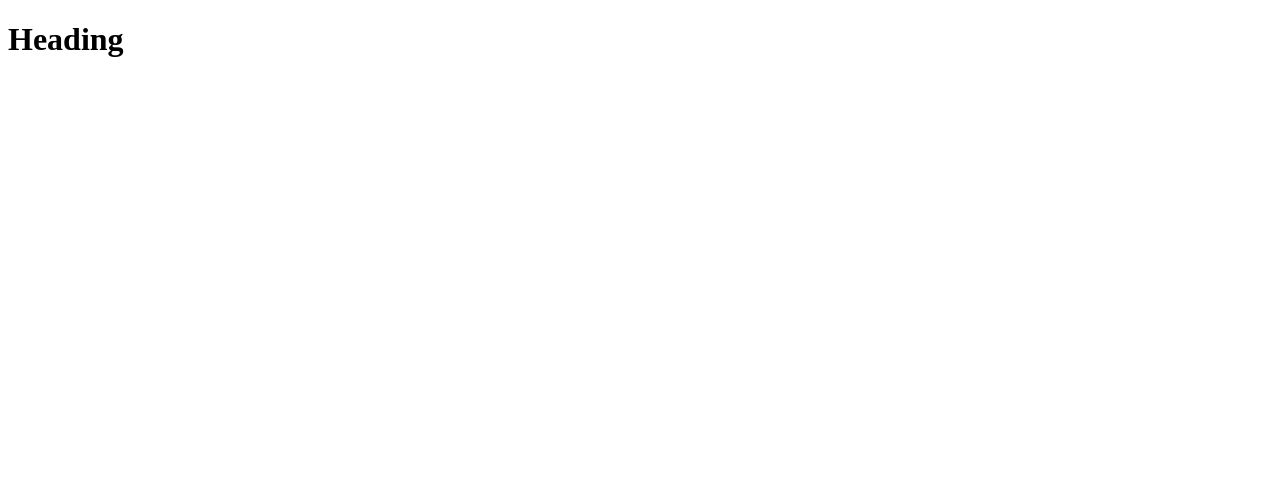
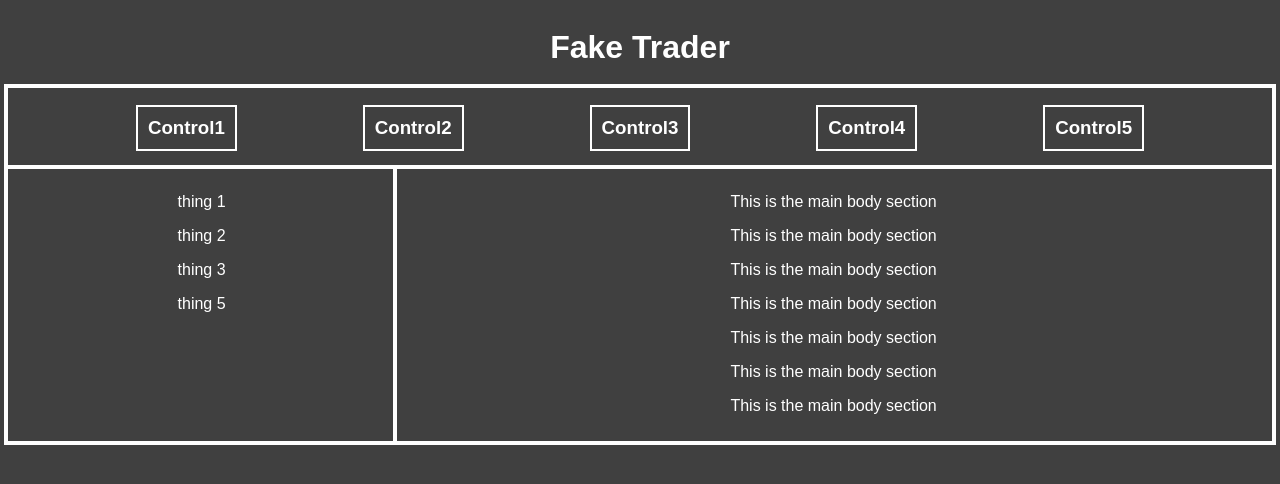
Before and after one commit to Toitle419/FakeTrader, a plain HTML site: page index.html in a window 1280 px wide. Drawn offline with Linux system fonts and the light colour scheme.

Commit message:
Added main sections

```diff
--- a/index.css
+++ b/index.css
@@ -0,0 +1,42 @@
+body {
+    display: flex;
+    flex-direction: column;
+    text-align: center;
+    font-family: Arial, Helvetica, sans-serif;
+    background-color: #404040;
+    color: white;
+}
+.controls {
+    display: flex;
+    justify-content: space-evenly;
+    outline: 2px solid white;
+    padding: 0;
+}
+.controls h3 {
+    outline: 2px solid white;
+    padding: 10px;
+    margin: 10;
+}
+
+.container {
+    display: flex;
+    flex-direction: row;
+}
+
+.tools {
+    text-align: center;
+    display: block;
+    float: right;
+    width: 30%;
+    outline: 2px solid white;
+    padding: 10px;
+}
+
+.interface {
+    text-align: center;
+    display: block;
+    float: right;
+    width: 70%;
+    outline: 2px solid white;
+    padding: 10px;
+}
--- a/index.html
+++ b/index.html
@@ -6,6 +6,34 @@
         <script src="index.js"></script>
     </head>
     <body id="main">
-        <h1>Heading</h1>
+        <div class="title">
+            <h1>Fake Trader</h1>
+        </div>
+        <div style="outline: 4px solid white;">
+            <div class="controls">
+                <h3>Control1</h3>
+                <h3>Control2</h3>
+                <h3>Control3</h3>
+                <h3>Control4</h3>
+                <h3>Control5</h3>
+            </div>
+            <div class="container">
+                <div class="tools">
+                    <p>thing 1</p>
+                    <p>thing 2</p>
+                    <p>thing 3</p>
+                    <p>thing 5</p>
+                </div>
+                <div class="interface">
+                    <p>This is the main body section</p>
+                    <p>This is the main body section</p>
+                    <p>This is the main body section</p>
+                    <p>This is the main body section</p>
+                    <p>This is the main body section</p>
+                    <p>This is the main body section</p>
+                    <p>This is the main body section</p>
+                </div>
+            </div>
+        </div>
     </body>
 </html>
```
